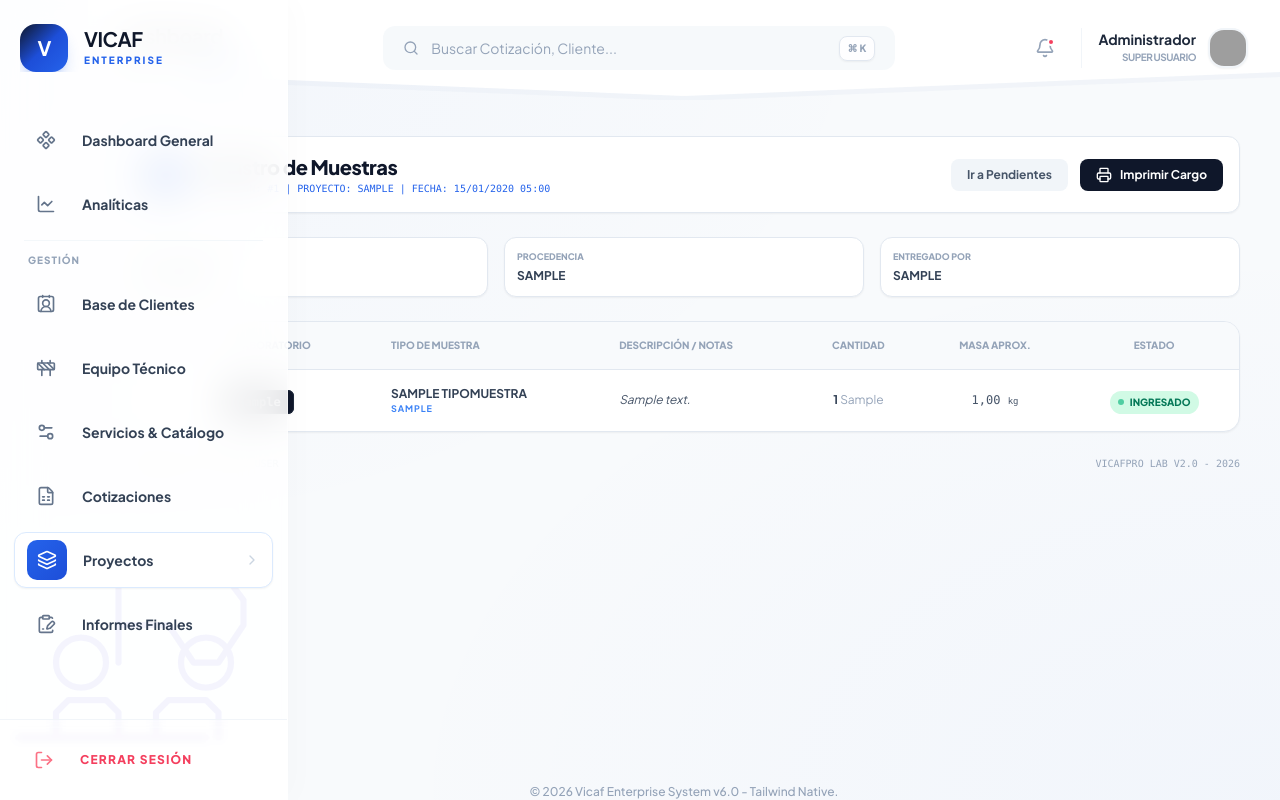
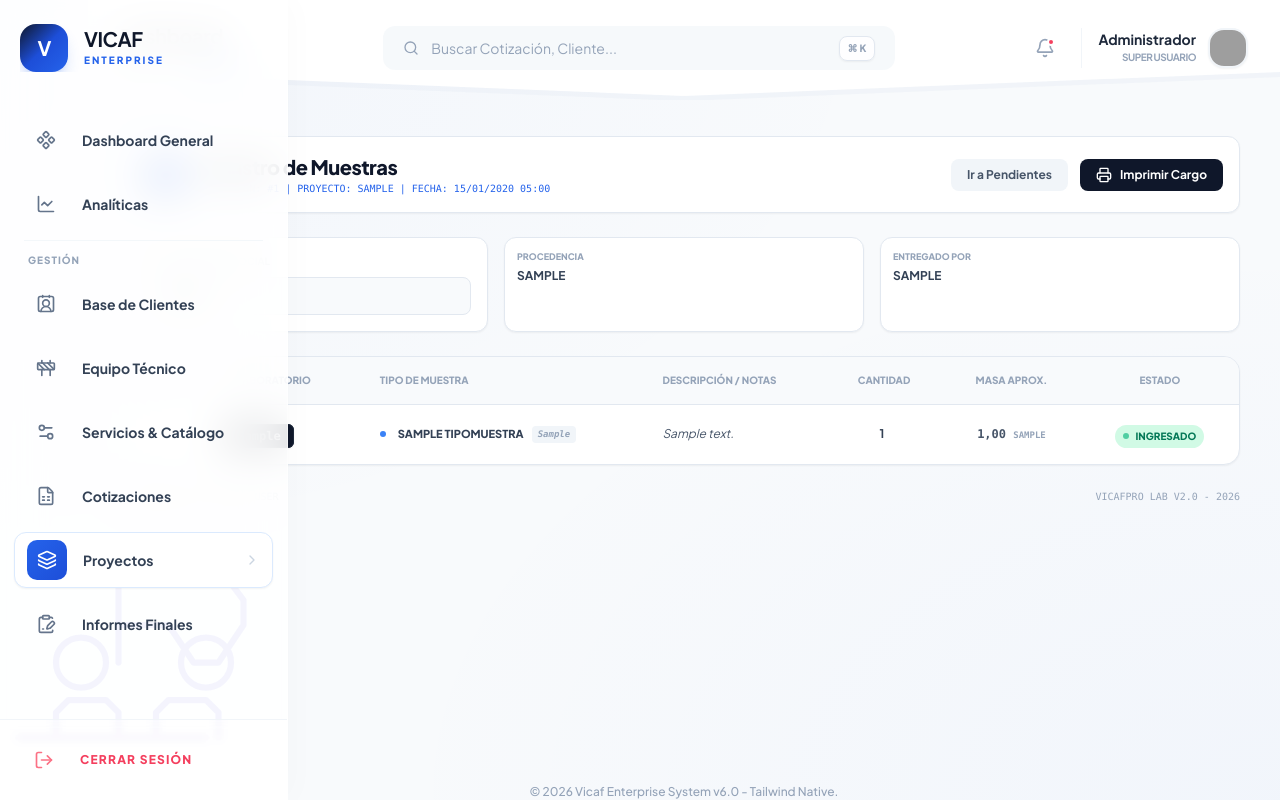
Before and after one commit to jucanuro/grupovicaf, a Django app: page /proyectos/recepcion/1/muestras/ in a window 1280 px wide. Run offline with Django 4.2, Linux system fonts and the light colour scheme; tables that the repository leaves empty hold one stand-in row (values such as "Sample post"); some libraries are stand-ins or nearby versions; grey boxes are pictures that could not be loaded.

Commit message:
Ultimas actualizaciones

```diff
--- a/proyectos/templates/proyectos/muestras_list.html
+++ b/proyectos/templates/proyectos/muestras_list.html
@@ -19,7 +19,7 @@
             </div>
         </div>
         <div class="flex gap-3">
-            <a href="{% url 'proyectos:lista_proyectos_pendientes' %}" class="px-4 py-2 text-xs font-bold text-slate-600 bg-slate-100 rounded-lg hover:bg-slate-200 transition-all">
+            <a href="{% url 'proyectos:lista_recepciones' %}" class="px-4 py-2 text-xs font-bold text-slate-600 bg-slate-100 rounded-lg hover:bg-slate-200 transition-all">
                 Ir a Pendientes
             </a>
             <button onclick="window.print()" class="px-4 py-2 text-xs font-bold text-white bg-slate-900 rounded-lg hover:bg-blue-700 transition-all flex items-center gap-2">
@@ -29,10 +29,15 @@
     </header>
 
     <div class="grid grid-cols-1 md:grid-cols-3 gap-4">
-        <div class="bg-white p-3 border border-slate-200 rounded-xl shadow-sm">
-            <span class="text-[9px] font-black text-slate-400 uppercase block mb-1">Cliente / Solicitante</span>
-            <p class="text-xs font-bold text-slate-700 uppercase">{{ recepcion.cotizacion.cliente.nombre|default:"Sin Cliente" }}</p>
-        </div>
+        <div class="bg-white p-4 border border-slate-200 rounded-xl shadow-sm">
+    <div class="space-y-1">
+        <label class="block text-[10px] font-bold text-slate-500 uppercase mb-1">Cliente / Razón Social</label>
+        <input type="text"
+               value="{% if recepcion.cotizacion.cliente.razon_social %}{{ recepcion.cotizacion.cliente.razon_social }}{% else %}{{ recepcion.cotizacion.cliente }}{% endif %}"
+               class="w-full px-4 py-2.5 bg-slate-50 border border-slate-200 rounded-lg text-xs font-bold text-slate-700 outline-none"
+               readonly>
+    </div>
+</div>
         <div class="bg-white p-3 border border-slate-200 rounded-xl shadow-sm">
             <span class="text-[9px] font-black text-slate-400 uppercase block mb-1">Procedencia</span>
             <p class="text-xs font-bold text-slate-700 uppercase">{{ recepcion.procedencia|default:"No especificada" }}</p>
@@ -59,26 +64,29 @@
             <tbody class="divide-y divide-slate-100">
                 {% for muestra in muestras %}
                 <tr class="hover:bg-blue-50/30 transition-colors">
-                    <td class="px-6 py-4 text-center font-mono text-xs text-slate-400">{{ forloop.counter }}</td>
+                    <td class="px-6 py-4 text-center font-mono text-xs text-slate-400">{{ forloop.counter|stringformat:"02d" }}</td>
                     <td class="px-6 py-4">
-                        <span class="px-3 py-1 bg-slate-900 text-white font-mono text-xs font-black rounded-md border border-slate-800 shadow-sm">
+                        <span class="px-3 py-1 bg-slate-900 text-white font-mono text-xs font-bold rounded-md border border-slate-800 shadow-sm">
                             {{ muestra.codigo_laboratorio }}
                         </span>
                     </td>
                     <td class="px-6 py-4">
-                        <div class="flex flex-col">
-                            <span class="text-xs font-bold text-slate-700 uppercase">{{ muestra.tipo_muestra.nombre }}</span>
-                            <span class="text-[9px] text-blue-500 font-bold uppercase tracking-widest">{{ muestra.tipo_muestra.sigla }}</span>
+                        <div class="flex items-center gap-3">
+                            <span class="w-1.5 h-1.5 rounded-full bg-blue-500"></span>
+                            <div class="flex items-center gap-2">
+                                <span class="text-[11px] font-black text-slate-700 uppercase">{{ muestra.tipo_muestra.nombre }}</span>
+                                <span class="text-[9px] text-slate-400 font-mono bg-slate-100 px-1.5 py-0.5 rounded italic font-bold">{{ muestra.tipo_muestra.sigla }}</span>
+                            </div>
                         </div>
                     </td>
                     <td class="px-6 py-4 text-xs text-slate-600 italic">
                         {{ muestra.descripcion|default:"Sin descripción técnica" }}
                     </td>
                     <td class="px-6 py-4 text-center text-xs font-bold text-slate-700">
-                        {{ muestra.cantidad }} <span class="text-slate-400 font-normal">{{ muestra.unidad }}</span>
+                        {{ muestra.cantidad }} <span class="text-slate-400 font-normal uppercase text-[10px] ml-1"></span>
                     </td>
-                    <td class="px-6 py-4 text-center text-xs font-mono text-slate-600">
-                        {{ muestra.masa_aprox }} <span class="text-[9px]">kg</span>
+                    <td class="px-6 py-4 text-center text-xs font-mono font-bold text-slate-600">
+                        {{ muestra.masa_aprox }} <span class="text-[9px] text-slate-400 uppercase">{{ muestra.unidad }}</span>
                     </td>
                     <td class="px-6 py-4 text-center">
                         <span class="inline-flex items-center gap-1.5 px-2 py-1 rounded-full bg-emerald-100 text-emerald-700 text-[10px] font-black uppercase">
@@ -104,4 +112,10 @@
         <p>VICAFPRO LAB v2.0 - 2026</p>
     </div>
 </div>
+
+<script>
+    document.addEventListener('DOMContentLoaded', () => {
+        if (window.lucide) lucide.createIcons();
+    });
+</script>
 {% endblock %}
```
